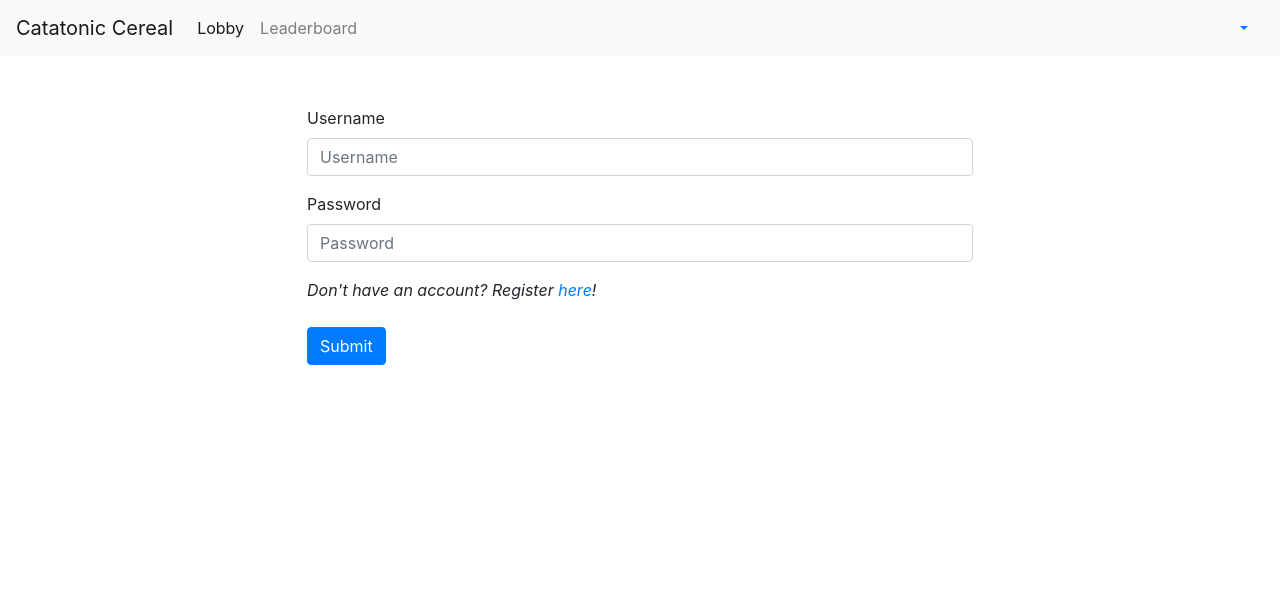
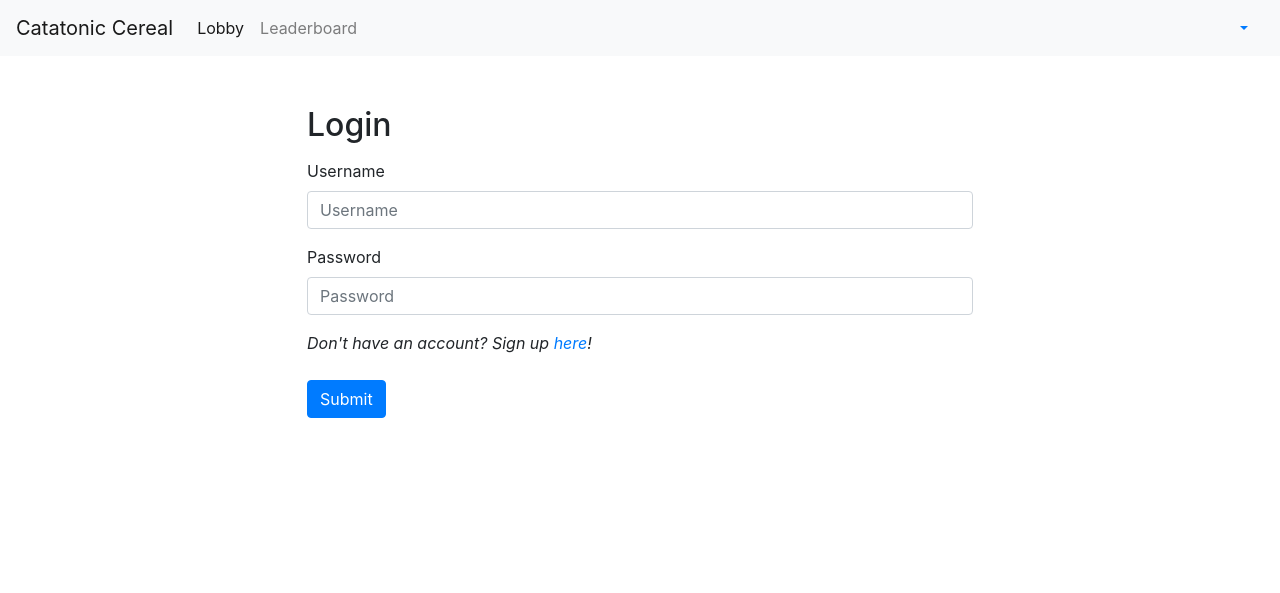
Before and after one commit to tfabiha/Softdev-Semester-2-Final-Project, a Flask app: page /login in a window 1280 px wide. Shown: the top 593 px of the page. Run offline with Flask 2, Linux system fonts and the light colour scheme; some libraries are stand-ins or nearby versions.

Commit message:
user dropdown -> login button

```diff
--- a/templates/base.html
+++ b/templates/base.html
@@ -45,6 +45,10 @@
           <a class="dropdown-item" href="#">Logout</a>
         </div>
       </div>
+      {% else %}
+      <div class="nav-item">
+        <a class="nav-link" href="/login">Login</a>
+      </div>
       {% endif %}
   </div>
 </nav>
--- a/templates/login.html
+++ b/templates/login.html
@@ -9,8 +9,8 @@
 
 {% block content %}
 <div class="container">
-
   <div class="form_block">
+  <h2 style="margin-bottom: 15px;">Login</h2>
   <form action ="/login_auth" method="POST">
     <div class="form-group">
       <label for="username">Username</label>
@@ -22,7 +22,7 @@
       <input type="password" id="password" class="form-control" name="password" placeholder="Password" required>
     </div>
 
-    <div style="margin-bottom: 25px;"><i>Don't have an account? Register <a href="/signup">here</a>!</i></div>
+    <div style="margin-bottom: 25px;"><i>Don't have an account? Sign up <a href="/signup">here</a>!</i></div>
     <button type="submit" class="btn btn-primary" value="login">Submit</button>
 
   </form>
--- a/templates/signup.html
+++ b/templates/signup.html
@@ -11,6 +11,7 @@
 <div class="container">
 
   <div class="form_block">
+  <h2 style="margin-bottom: 15px;">Sign Up</h2>
   <form action ="/login_auth" method="POST">
     <div class="form-group">
       <label for="username">Username</label>
```
